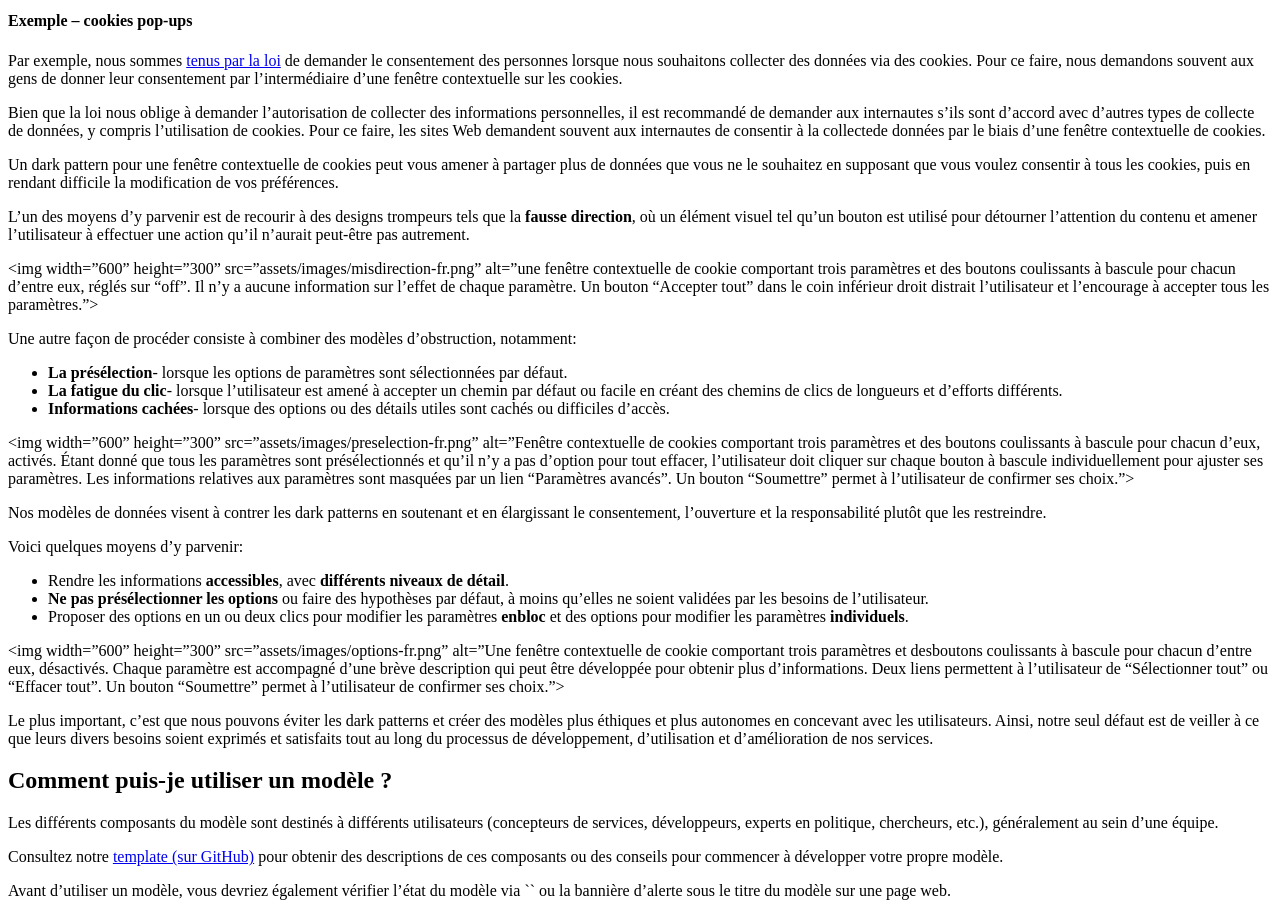
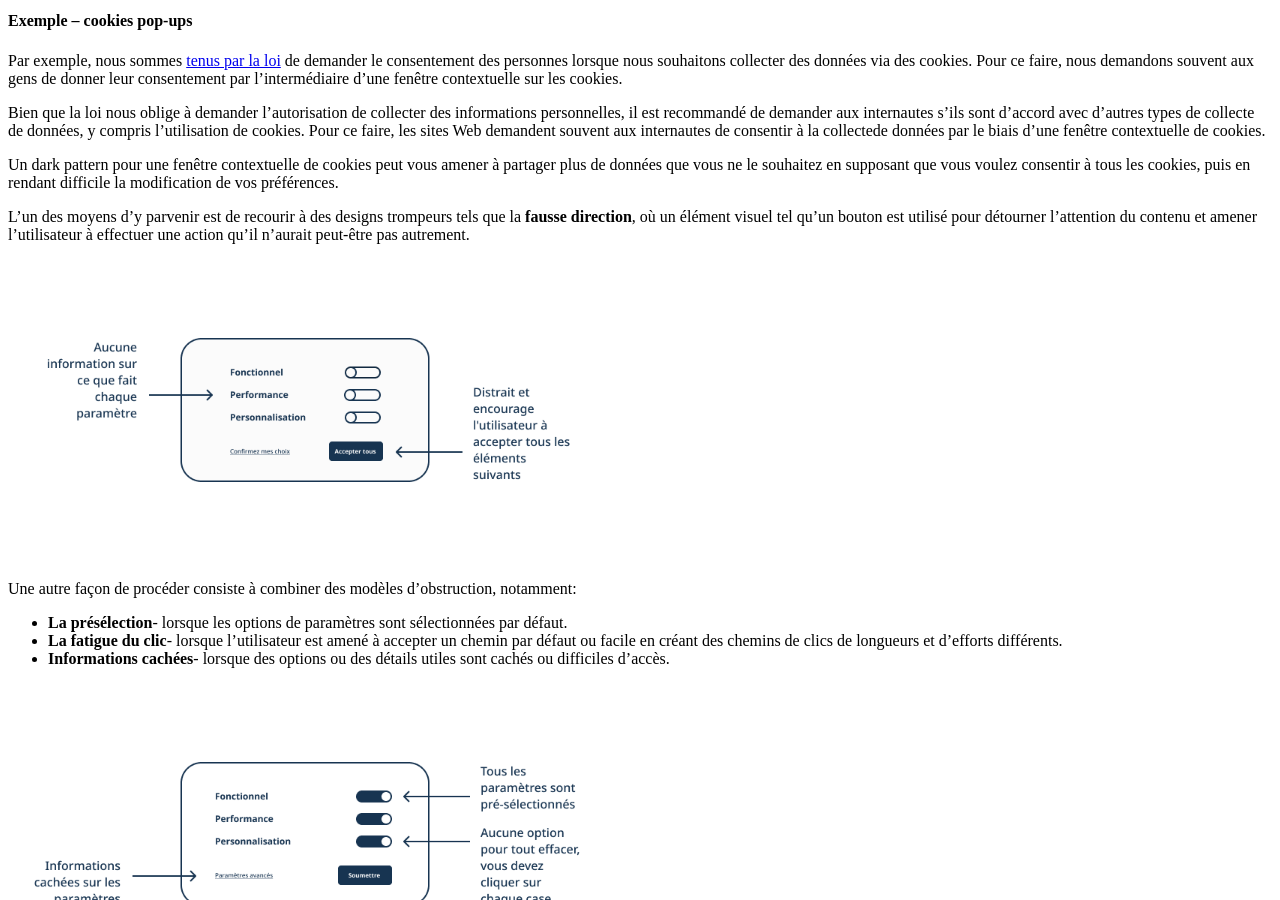
Before and after one commit to DTS-STN/Data-Patterns, a Jekyll site: the page built from about-fr.md, in a window 1280 px wide and 900 px high, scrolled down 754 px. Built offline with Jekyll 4.4.1, drawn with Linux system fonts in a browser that asks for light colours; comment, search, counter and statistics services are not loaded.

Commit message:
fix the quote encoding for image rendering

```diff
--- a/about-fr.md
+++ b/about-fr.md
@@ -48,7 +48,7 @@
 
 L'un des moyens d'y parvenir est de recourir à des designs trompeurs tels que la **fausse direction**, où un élément visuel tel qu'un bouton est utilisé pour détourner l'attention du contenu et amener l'utilisateur à effectuer une action qu'il n'aurait peut-être pas autrement.
 
-<img width="600" height="300" src="assets/images/misdirection-fr.png" alt="une fenêtre contextuelle de cookie comportant trois paramètres et des boutons coulissants à bascule pour chacun d'entre eux, réglés sur "off". Il n'y a aucune information sur l'effet de chaque paramètre. Un bouton "Accepter tout" dans le coin inférieur droit distrait l'utilisateur et l'encourage à accepter tous les paramètres.">
+<img width="600" height="300" src="assets/images/misdirection-fr.png" alt="une fenêtre contextuelle de cookie comportant trois paramètres et des boutons coulissants à bascule pour chacun d'entre eux, réglés sur &quot;off&quot;. Il n'y a aucune information sur l'effet de chaque paramètre. Un bouton &quot;Accepter tout&quot; dans le coin inférieur droit distrait l'utilisateur et l'encourage à accepter tous les paramètres.">
 
 Une autre façon de procéder consiste à combiner des modèles d'obstruction, notamment:
 
@@ -56,7 +56,7 @@
 * **La fatigue du clic**- lorsque l'utilisateur est amené à accepter un chemin par défaut ou facile en créant des chemins de clics de longueurs et d'efforts différents.
 * **Informations cachées**- lorsque des options ou des détails utiles sont cachés ou difficiles d'accès.
 
-<img width="600" height="300" src="assets/images/preselection-fr.png" alt="Fenêtre contextuelle de cookies comportant trois paramètres et des boutons coulissants à bascule pour chacun d'eux, activés. Étant donné que tous les paramètres sont présélectionnés et qu'il n'y a pas d'option pour tout effacer, l'utilisateur doit cliquer sur chaque bouton à bascule individuellement pour ajuster ses paramètres. Les informations relatives aux paramètres sont masquées par un lien "Paramètres avancés". Un bouton "Soumettre" permet à l'utilisateur de confirmer ses choix.">
+<img width="600" height="300" src="assets/images/preselection-fr.png" alt="Fenêtre contextuelle de cookies comportant trois paramètres et des boutons coulissants à bascule pour chacun d'eux, activés. Étant donné que tous les paramètres sont présélectionnés et qu'il n'y a pas d'option pour tout effacer, l'utilisateur doit cliquer sur chaque bouton à bascule individuellement pour ajuster ses paramètres. Les informations relatives aux paramètres sont masquées par un lien &quot;Paramètres avancés&quot;. Un bouton &quot;Soumettre&quot; permet à l'utilisateur de confirmer ses choix.">
 
 Nos modèles de données visent à contrer les dark patterns en soutenant et en élargissant le consentement, l'ouverture et la responsabilité plutôt que les restreindre.
 
@@ -66,7 +66,7 @@
 * **Ne pas présélectionner les options** ou faire des hypothèses par défaut, à moins qu'elles ne soient validées par les besoins de l'utilisateur.
 * Proposer des options en un ou deux clics pour modifier les paramètres **enbloc** et des options pour modifier les paramètres **individuels**.
 
-<img width="600" height="300" src="assets/images/options-fr.png" alt="Une fenêtre contextuelle de cookie comportant trois paramètres et desboutons coulissants à bascule pour chacun d'entre eux, désactivés. Chaque paramètre est accompagné d'une brève description qui peut être développée pour obtenir plus d'informations. Deux liens permettent à l'utilisateur de "Sélectionner tout" ou "Effacer tout". Un bouton "Soumettre" permet à l'utilisateur de confirmer ses choix.">
+<img width="600" height="300" src="assets/images/options-fr.png" alt="Une fenêtre contextuelle de cookie comportant trois paramètres et desboutons coulissants à bascule pour chacun d'entre eux, désactivés. Chaque paramètre est accompagné d'une brève description qui peut être développée pour obtenir plus d'informations. Deux liens permettent à l'utilisateur de &quot;Sélectionner tout&quot; ou &quot;Effacer tout&quot;. Un bouton &quot;Soumettre&quot; permet à l'utilisateur de confirmer ses choix.">
 
 Le plus important, c’est que nous pouvons éviter les dark patterns et créer des modèles plus éthiques et plus autonomes en concevant avec les utilisateurs.
 Ainsi, notre seul défaut est de veiller à ce que leurs divers besoins soient exprimés et satisfaits tout au long du processus de développement, d'utilisation et d'amélioration de nos services.
```
Also changed, not shown: about.md (+3 -3 lines).
